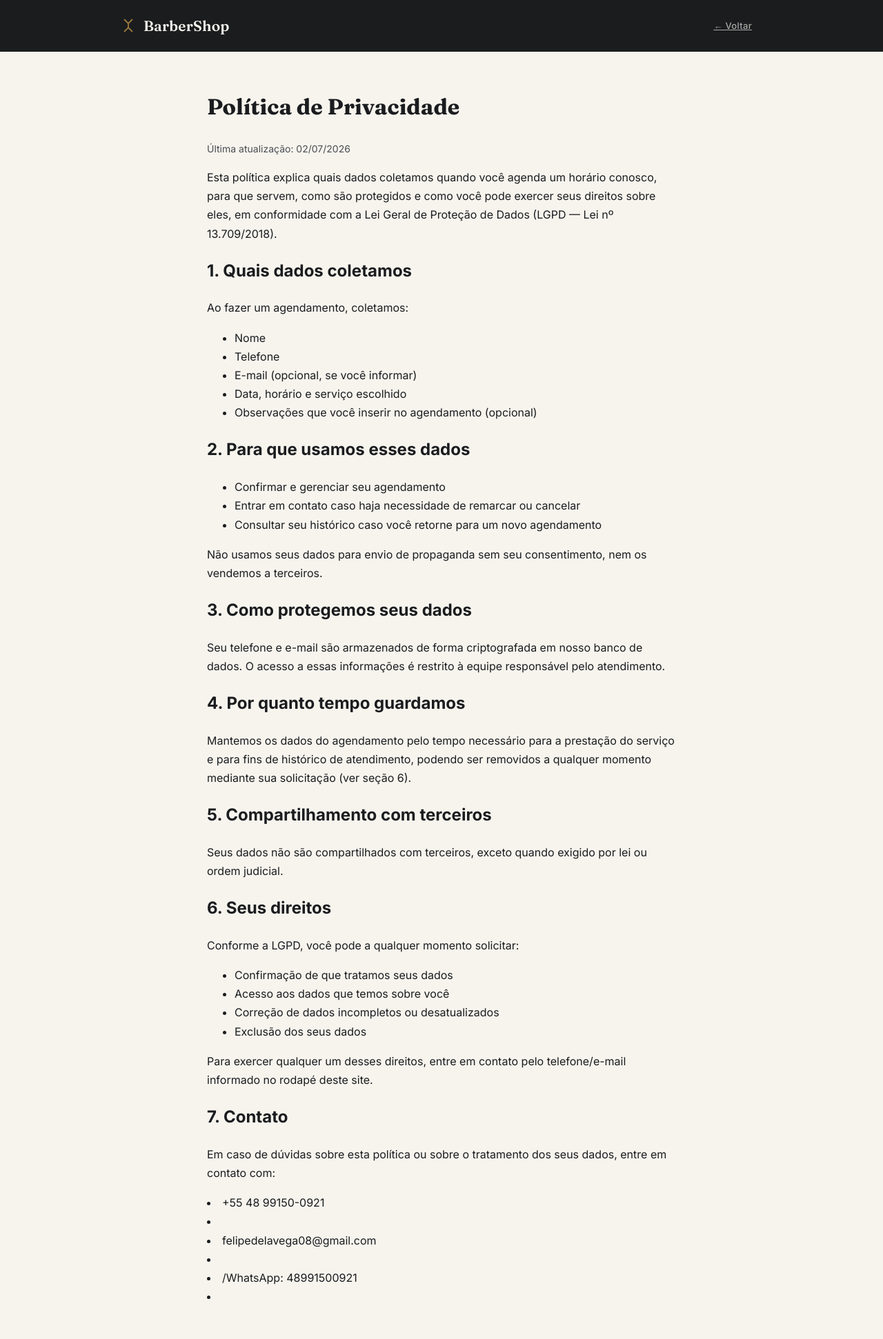
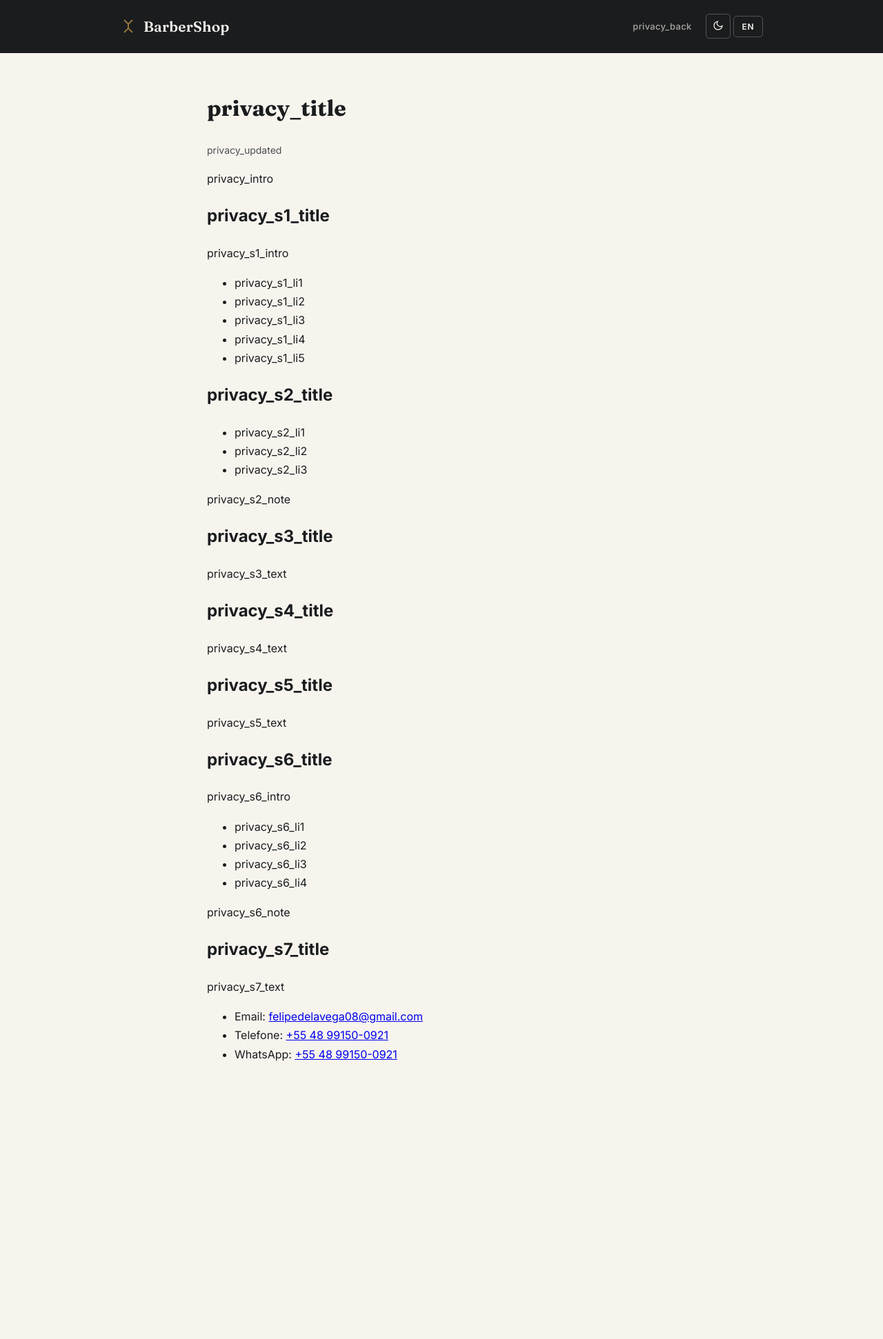
Before and after one commit to felipe2008pg1/Barbershop-V.1.1, a Python web app: template templates/privacy.html in a window 1280 px wide. Shown: the whole page at 69% size. After the commit the page ends 1539 px from the top, so only its background shows below. Run offline with Jinja, Linux system fonts and the light colour scheme; the template is opened without the code that fills it, so the values that code supplies are empty.

Commit message:
Update privacy.html

```diff
--- a/templates/privacy.html
+++ b/templates/privacy.html
@@ -6,8 +6,15 @@
   <title>Política de Privacidade — BarberShop</title>
   <link rel="stylesheet" href="/static/css/style.css" />
   <link rel="icon" type="image/x-icon" href="/static/favicon/favicon.ico" />
+  <link rel="icon" type="image/png" sizes="16x16" href="/static/favicon/favicon-16x16.png" />
+  <link rel="icon" type="image/png" sizes="32x32" href="/static/favicon/favicon-32x32.png" />
+  <link rel="icon" type="image/png" sizes="48x48" href="/static/favicon/favicon-48x48.png" />
+  <link rel="apple-touch-icon" sizes="180x180" href="/static/favicon/apple-touch-icon.png" />
+  <link rel="icon" type="image/png" sizes="192x192" href="/static/favicon/android-chrome-192x192.png" />
+  <link rel="icon" type="image/png" sizes="512x512" href="/static/favicon/android-chrome-512x512.png" />
 </head>
 <body>
+
   <header>
     <div class="header-inner">
       <div class="logo">
@@ -16,85 +23,90 @@
           <path d="M6 21l6-6 6 6"/>
           <line x1="12" y1="9" x2="12" y2="15"/>
         </svg>
-        <span>BarberShop</span>
+        <span data-i18n="brand_name">BarberShop</span>
       </div>
       <nav>
-        <a href="/" class="nav-btn"><span>&larr; Voltar</span></a>
+        <a href="/" class="nav-btn" style="text-decoration:none;"><span data-i18n="privacy_back">Voltar</span></a>
+        <button class="theme-btn" onclick="toggleTheme()" title="Modo claro/escuro">
+          <span data-theme-icon></span>
+        </button>
+        <button class="lang-btn" onclick="toggleLang()" title="Mudar idioma / Change language">
+          <span data-i18n-toggle-label>EN</span>
+        </button>
       </nav>
     </div>
   </header>
 
   <main style="max-width:720px;margin:0 auto;padding:32px 20px;line-height:1.7;">
-    <h1 style="font-family:var(--font-display);">Política de Privacidade</h1>
-    <p style="color:var(--ink-soft);font-size:14px;">Última atualização: 02/07/2026</p>
+    <h1 style="font-family:var(--font-display);" data-i18n="privacy_title">Política de Privacidade</h1>
+    <p style="color:var(--ink-soft);font-size:14px;" data-i18n="privacy_updated">Última atualização: 02/07/2026</p>
 
-    <p>
+    <p data-i18n="privacy_intro">
       Esta política explica quais dados coletamos quando você agenda um horário
       conosco, para que servem, como são protegidos e como você pode exercer
       seus direitos sobre eles, em conformidade com a Lei Geral de Proteção de
       Dados (LGPD — Lei nº 13.709/2018).
     </p>
 
-    <h2>1. Quais dados coletamos</h2>
-    <p>Ao fazer um agendamento, coletamos:</p>
+    <h2 data-i18n="privacy_s1_title">1. Quais dados coletamos</h2>
+    <p data-i18n="privacy_s1_intro">Ao fazer um agendamento, coletamos:</p>
     <ul>
-      <li>Nome</li>
-      <li>Telefone</li>
-      <li>E-mail (opcional, se você informar)</li>
-      <li>Data, horário e serviço escolhido</li>
-      <li>Observações que você inserir no agendamento (opcional)</li>
+      <li data-i18n="privacy_s1_li1">Nome</li>
+      <li data-i18n="privacy_s1_li2">Telefone</li>
+      <li data-i18n="privacy_s1_li3">E-mail (opcional, se você informar)</li>
+      <li data-i18n="privacy_s1_li4">Data, horário e serviço escolhido</li>
+      <li data-i18n="privacy_s1_li5">Observações que você inserir no agendamento (opcional)</li>
     </ul>
 
-    <h2>2. Para que usamos esses dados</h2>
+    <h2 data-i18n="privacy_s2_title">2. Para que usamos esses dados</h2>
     <ul>
-      <li>Confirmar e gerenciar seu agendamento</li>
-      <li>Entrar em contato caso haja necessidade de remarcar ou cancelar</li>
-      <li>Consultar seu histórico caso você retorne para um novo agendamento</li>
+      <li data-i18n="privacy_s2_li1">Confirmar e gerenciar seu agendamento</li>
+      <li data-i18n="privacy_s2_li2">Entrar em contato caso haja necessidade de remarcar ou cancelar</li>
+      <li data-i18n="privacy_s2_li3">Consultar seu histórico caso você retorne para um novo agendamento</li>
     </ul>
-    <p>Não usamos seus dados para envio de propaganda sem seu consentimento, nem os vendemos a terceiros.</p>
+    <p data-i18n="privacy_s2_note">Não usamos seus dados para envio de propaganda sem seu consentimento, nem os vendemos a terceiros.</p>
 
-    <h2>3. Como protegemos seus dados</h2>
-    <p>
+    <h2 data-i18n="privacy_s3_title">3. Como protegemos seus dados</h2>
+    <p data-i18n="privacy_s3_text">
       Seu telefone e e-mail são armazenados de forma criptografada em nosso
       banco de dados. O acesso a essas informações é restrito à equipe
       responsável pelo atendimento.
     </p>
 
-    <h2>4. Por quanto tempo guardamos</h2>
-    <p>
+    <h2 data-i18n="privacy_s4_title">4. Por quanto tempo guardamos</h2>
+    <p data-i18n="privacy_s4_text">
       Mantemos os dados do agendamento pelo tempo necessário para a prestação
       do serviço e para fins de histórico de atendimento, podendo ser
-      removidos a qualquer momento mediante sua solicitação (ver seção 6).
+      removidos a qualquer momento mediante sua solicitação (veja a seção 6).
     </p>
 
-    <h2>5. Compartilhamento com terceiros</h2>
-    <p>
+    <h2 data-i18n="privacy_s5_title">5. Compartilhamento com terceiros</h2>
+    <p data-i18n="privacy_s5_text">
       Seus dados não são compartilhados com terceiros, exceto quando exigido
       por lei ou ordem judicial.
     </p>
 
-    <h2>6. Seus direitos</h2>
-    <p>Conforme a LGPD, você pode a qualquer momento solicitar:</p>
+    <h2 data-i18n="privacy_s6_title">6. Seus direitos</h2>
+    <p data-i18n="privacy_s6_intro">Conforme a LGPD, você pode a qualquer momento solicitar:</p>
     <ul>
-      <li>Confirmação de que tratamos seus dados</li>
-      <li>Acesso aos dados que temos sobre você</li>
-      <li>Correção de dados incompletos ou desatualizados</li>
-      <li>Exclusão dos seus dados</li>
+      <li data-i18n="privacy_s6_li1">Confirmação de que tratamos seus dados</li>
+      <li data-i18n="privacy_s6_li2">Acesso aos dados que temos sobre você</li>
+      <li data-i18n="privacy_s6_li3">Correção de dados incompletos ou desatualizados</li>
+      <li data-i18n="privacy_s6_li4">Exclusão dos seus dados</li>
     </ul>
-    <p>
-      Para exercer qualquer um desses direitos, entre em contato pelo
-      telefone/e-mail informado no rodapé deste site.
-    </p>
+    <p data-i18n="privacy_s6_note">Para exercer qualquer um desses direitos, entre em contato pelos canais abaixo.</p>
 
-    <h2>7. Contato</h2>
-    <p>
-      Em caso de dúvidas sobre esta política ou sobre o tratamento dos seus
-      dados, entre em contato com:</li>
-      <li>+55 48 99150-0921<li>
-      <li>felipedelavega08@gmail.com<li>
-      <li>/WhatsApp: 48991500921 <li>
+    <h2 data-i18n="privacy_s7_title">7. Contato</h2>
+    <p data-i18n="privacy_s7_text">Em caso de dúvidas sobre esta política ou sobre o tratamento dos seus dados, entre em contato:</p>
+    <ul>
+      <li>Email: <a href="mailto:felipedelavega08@gmail.com">felipedelavega08@gmail.com</a></li>
+      <li>Telefone: <a href="tel:+5548991500921">+55 48 99150-0921</a></li>
+      <li>WhatsApp: <a href="https://wa.me/5548991500921" target="_blank" rel="noopener noreferrer">+55 48 99150-0921</a></li>
     </ul>
-    </p>
   </main>
+
+  <script src="/static/js/config.js"></script>
+  <script src="/static/js/theme.js"></script>
+  <script src="/static/js/i18n.js"></script>
 </body>
 </html>
```
